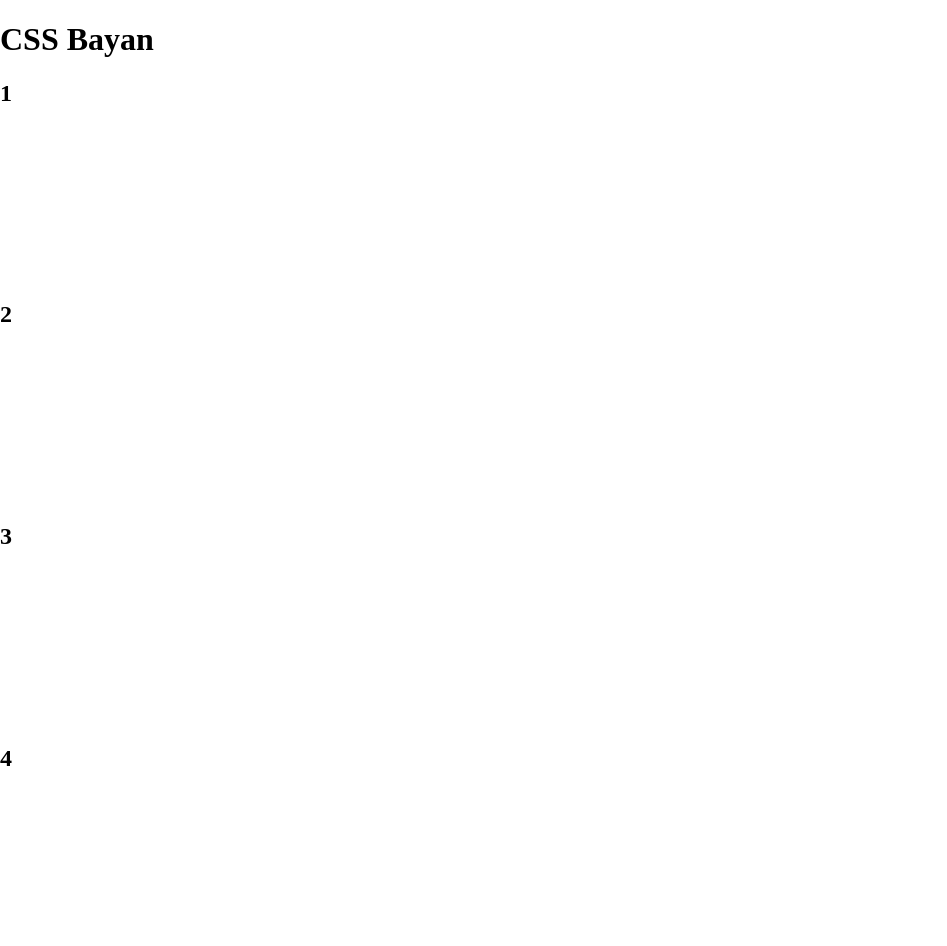
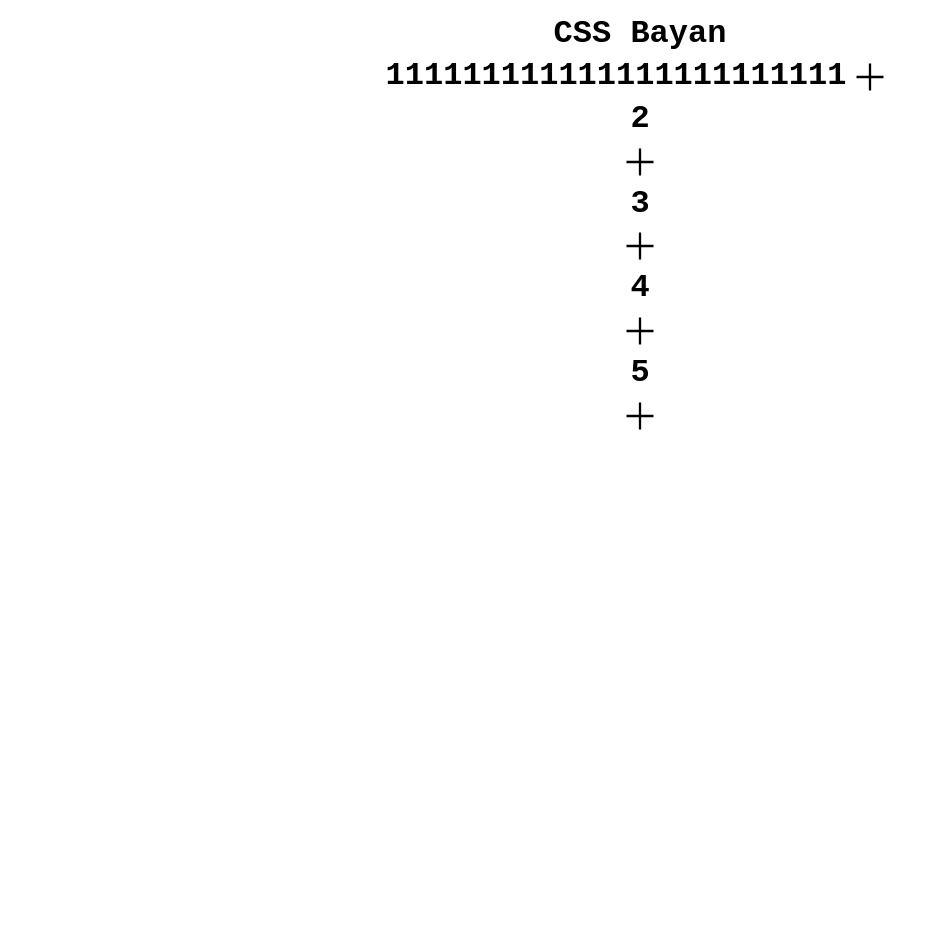
Before and after one commit to CrioBlin/cssBayan, a plain HTML site: page cssBayan/index.html in a window 1280 px wide. Shown: the top 946 px of the page, without its empty margins (0-947 px from the left). After the commit the page ends 800 px from the top, so only its background shows below. Drawn offline with Linux system fonts and the light colour scheme.

Commit message:
feat: add img appearing (Sun, May 12, 2023 00:01:00 PM)

```diff
--- a/cssBayan/index.html
+++ b/cssBayan/index.html
@@ -4,8 +4,8 @@
   <meta charset="UTF-8">
   <meta http-equiv="X-UA-Compatible" content="IE=edge">
   <meta name="viewport" content="width=device-width, initial-scale=1.0">
+  <link rel="stylesheet" href="normalize.css">
   <link rel="stylesheet" href="style.css">
-  <link rel="stylesheet" href="normalize.css">
   <title>cssBayan</title>
 </head>
 <body>
@@ -13,29 +13,31 @@
     <h1 class="title">CSS Bayan</h1>
   </header>
   <main class="main">
-    <div class="meme-container active">
-      <h2 class="meme-title">1</h2>
-      <svg class="meme-icon"></svg>
+    <div class="meme-container meme-active">
+      <div class="meme-header">
+        <h2 class="meme-title">111111111111111111111111</h2>
+        <svg class="meme-icon active" xmlns="http://www.w3.org/2000/svg" height="48" width="48"><path d="M22.85 37.5V25.15H10.5v-2.3h12.35V10.5h2.3v12.35H37.5v2.3H25.15V37.5Z"/></svg>
+      </div>
       <img class="meme-img">
     </div>
     <div class="meme-container">
       <h2 class="meme-title">2</h2>
-      <svg class="meme-icon"></svg>
+      <svg class="meme-icon" xmlns="http://www.w3.org/2000/svg" height="48" width="48"><path d="M22.85 37.5V25.15H10.5v-2.3h12.35V10.5h2.3v12.35H37.5v2.3H25.15V37.5Z"/></svg>
       <img class="meme-img">
     </div>
     <div class="meme-container">
       <h2 class="meme-title">3</h2>
-      <svg class="meme-icon"></svg>
+      <svg class="meme-icon" xmlns="http://www.w3.org/2000/svg" height="48" width="48"><path d="M22.85 37.5V25.15H10.5v-2.3h12.35V10.5h2.3v12.35H37.5v2.3H25.15V37.5Z"/></svg>
       <img class="meme-img">
     </div>
     <div class="meme-container">
       <h2 class="meme-title">4</h2>
-      <svg class="meme-icon"></svg>
+      <svg class="meme-icon" xmlns="http://www.w3.org/2000/svg" height="48" width="48"><path d="M22.85 37.5V25.15H10.5v-2.3h12.35V10.5h2.3v12.35H37.5v2.3H25.15V37.5Z"/></svg>
       <img class="meme-img">
     </div>
     <div class="meme-container">
       <h2 class="meme-title">5</h2>
-      <svg class="meme-icon"></svg>
+      <svg class="meme-icon" xmlns="http://www.w3.org/2000/svg" height="48" width="48"><path d="M22.85 37.5V25.15H10.5v-2.3h12.35V10.5h2.3v12.35H37.5v2.3H25.15V37.5Z"/></svg>
       <img class="meme-img">
     </div>
   </main>
--- a/cssBayan/style.css
+++ b/cssBayan/style.css
@@ -0,0 +1,42 @@
+:root {
+  font-size: 1em;
+  font-family: 'Courier New', Courier, monospace;
+}
+
+body {
+  display: flex;
+  flex-direction: column;
+  align-items: center;
+  margin: 1rem 3rem;
+}
+
+h1, h2 {
+  margin: 0;
+}
+
+.meme-container:hover .meme-img{
+  width: 100px;
+  height: 100px;
+}
+
+.meme-container {
+  display: flex;
+  flex-direction: column;
+  align-items: center;
+}
+
+
+.meme-header {
+  display: flex;
+  align-items: center;
+}
+
+.meme-title {
+  font-size: 2em;
+}
+
+.meme-img {
+  width: 0;
+  height: 0;
+  transition: 0.5s;
+}
```
